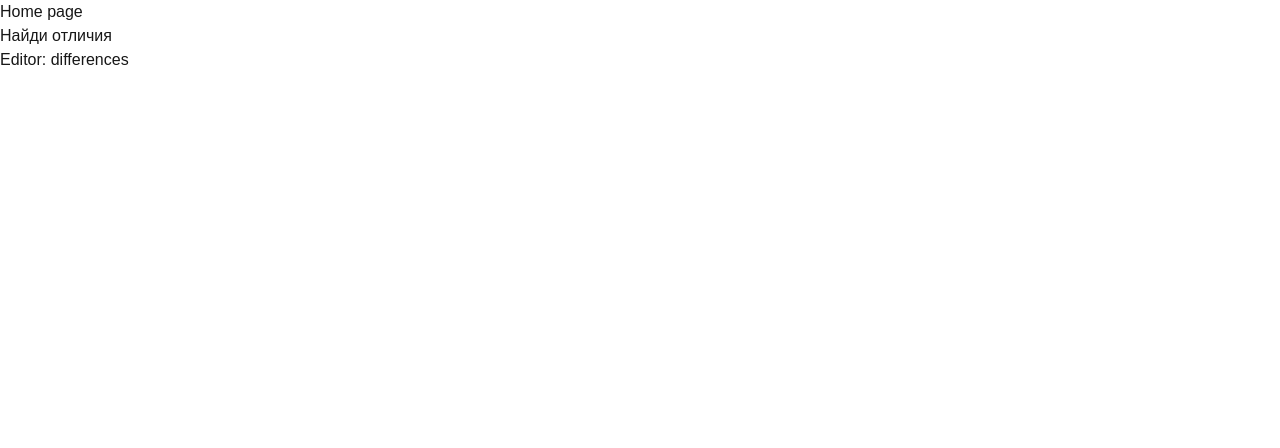
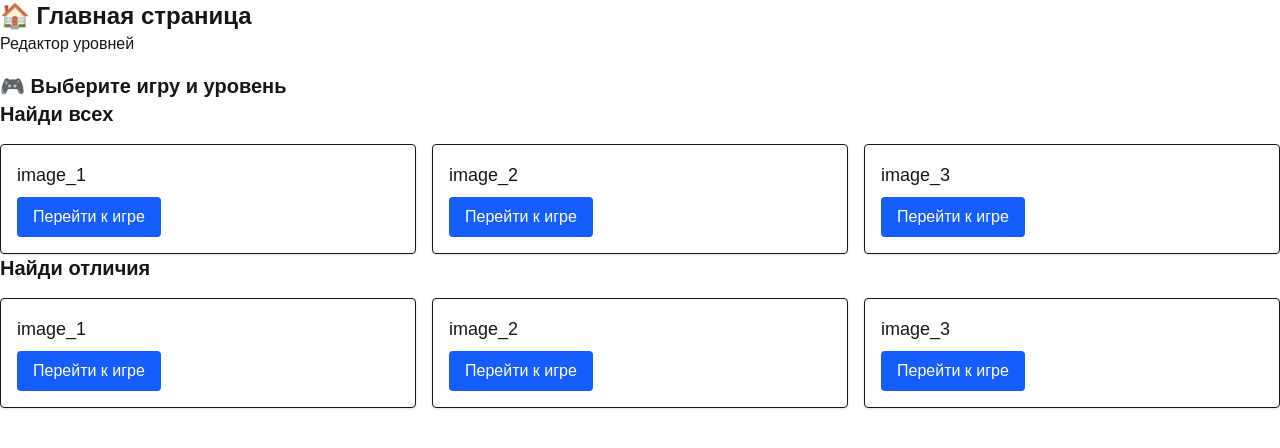
Before and after one commit to Inna-B10/spot-game, a Next.js app: page / in a window 1280 px wide. Shown: the top 448 px of the page. Built offline with nearby package versions, Linux system fonts and the light colour scheme.

Commit message:
Refactor game page structure: rename GamePage to GameFindPage, add next level navigation, and update differences to points in JSON data

```diff
--- a/app/(pages)/game/[id]/page.jsx
+++ b/app/(pages)/game/[id]/page.jsx
@@ -1,9 +1,10 @@
 import PlayDifference from '@/components/PlayDifference'
 import fs from 'fs/promises'
+import Link from 'next/link'
 import { notFound } from 'next/navigation'
 import path from 'path'
 
-export default async function GamePage({ params, searchParams }) {
+export default async function GameFindPage({ params, searchParams }) {
 	const { id } = await params
 	const { game } = await searchParams
 
@@ -24,9 +25,19 @@ export default async function GamePage({ params, searchParams }) {
 
 	if (!object) return notFound()
 
+	const nextObject = parseInt(object.id.split('_')[1]) + 1
+	const next = nextObject <= objects.length
+
 	return (
 		<main className='p-4'>
-			<h1 className='text-xl font-bold mb-4'>Level: {object.id}</h1>
+			<div className='flex justify-between items-center gap-16 mb-6'>
+				<h1 className='text-xl font-bold mb-4'>Level: {object.id}</h1>
+				{next && (
+					<p>
+						<Link href={`/game/image_${nextObject}?game=${game}`}>Next</Link>
+					</p>
+				)}
+			</div>
 			<PlayDifference object={object} game={game} />
 		</main>
 	)
--- a/app/page.js
+++ b/app/page.js
@@ -1,17 +1,54 @@
+import fs from 'fs/promises'
 import Link from 'next/link'
+import path from 'path'
 
-export default function Home() {
+const games = [
+	{ game: 'find-all', label: 'Найди всех' },
+	{ game: 'differences', label: 'Найди отличия' },
+]
+export default async function Home() {
+	const levelsByGame = {}
+
+	for (const { game } of games) {
+		const dataPath = path.join(process.cwd(), `data/${game}.json`)
+		try {
+			const file = await fs.readFile(dataPath, 'utf-8')
+			levelsByGame[game] = JSON.parse(file)
+		} catch (e) {
+			console.error(`Ошибка чтения ${game}.json:`, e)
+			levelsByGame[game] = []
+		}
+	}
 	return (
-		<div>
-			<h1>Home page</h1>
-			<ul>
+		<main>
+			<h1 className='text-2xl font-bold'>🏠 Главная страница</h1>
+			<ul className='mb-4'>
 				<li>
-					<Link href='/game/image_1?game=find-all'>Найди отличия</Link>
-				</li>
-				<li>
-					<Link href='/editor'>Editor: differences</Link>
+					<Link href='/editor'>Редактор уровней</Link>
 				</li>
 			</ul>
-		</div>
+			<h2 className='text-xl font-bold'>🎮 Выберите игру и уровень</h2>
+
+			{games.map(({ game, label }) => (
+				<section key={game} className='space-y-4'>
+					<h2 className='text-xl font-semibold'>{label}</h2>
+
+					<ul className='grid grid-cols-1 sm:grid-cols-2 md:grid-cols-3 gap-4'>
+						{levelsByGame[game]?.map(level => (
+							<li
+								key={level.id}
+								className='border p-4 rounded shadow hover:shadow-md space-y-2'>
+								<p className='font-medium text-lg'>{level.id}</p>
+								<Link
+									href={`/game/${level.id}?game=${game}`}
+									className='inline-block text-white bg-blue-600 hover:bg-blue-700 px-4 py-2 rounded'>
+									Перейти к игре
+								</Link>
+							</li>
+						))}
+					</ul>
+				</section>
+			))}
+		</main>
 	)
 }
--- a/data/differences.json
+++ b/data/differences.json
@@ -86,7 +86,7 @@
 	{
 		"id": "image_3",
 		"image": "image_c9ab65.jpg",
-		"differences": [
+		"points": [
 			{
 				"id": "6cef68bb-4c30-4803-9af9-1738f0eeb189",
 				"x": 182,
```
